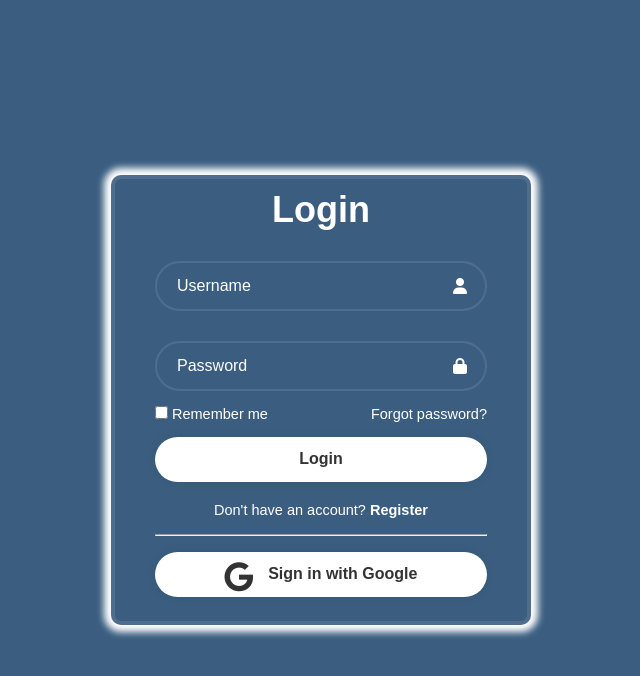
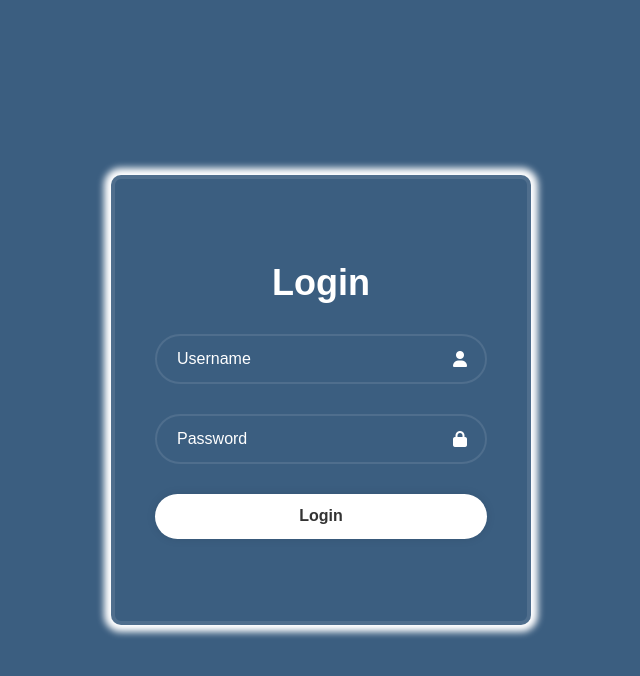
Before and after one commit to Anokxz/Inventory-Management, a Flask app: page /login in a window 1280 px wide. Shown: the top 676 px of the page, without its empty margins (319-959 px from the left). Run offline with Flask 3, Linux system fonts and the light colour scheme.

Commit message:
restructuring

```diff
--- a/app.py
+++ b/app.py
@@ -6,13 +6,13 @@ app = Flask(__name__)
 def index():
     return render_template("index.html")
 
-@app.route("/import_raw_materials")
-def import_raw_materials():
-    return "TODO import_raw_materials"
+@app.route("/import_materials")
+def import_materials():
+    return render_template("import.html")
 
-@app.route("/customize_furniture_degsin")
-def customize_furniture_degsin():
-    return "TODO customize_furniture_degsin"
+@app.route("/customize_design")
+def customize_design():
+    return "TODO customize_design"
 
 @app.route("/available_products")
 def available_products():
@@ -33,28 +33,17 @@ def analysis():
 @app.route("/login", methods=['GET', 'POST'])
 def login():
     if request.method == 'POST':
-        username = request.form.get('username')
-        password = request.form.get('password')
+        username = request.form.get('username').strip()
+        password = request.form.get('password').strip()
 
-        return "todo login"
-        # return redirect(url_for('index'))
 
+        if username == "admin" and password == "admin":
+            # Add this to session storage
+            return redirect('/')
+        return "Display error in login page"
+        return  render_template("login.html", error=True)
     #GET METHOD
     return render_template("login.html")
-
-@app.route('/register', methods=['POST'])
-def register():
-    username = request.form.get('username')
-    email = request.form.get('email')
-    password = request.form.get('password')
-    # Handle registration logic (storing user info in DB)
-    # For now, just redirect to the same page
-    return "todo register"
-
-@app.route('/google-sign-in', methods=['POST'])
-def google_sign_in():
-    # Handle Google Sign-In logic
-    return "google sign-in"
 
 @app.route('/logout')
 def logout():
--- a/templates/index.html
+++ b/templates/index.html
@@ -1,8 +1,8 @@
 {% extends "layout.html" %}
 <!-- Title -->
-{% block title %}LOGIN{% endblock %}
+{% block title %}Inventory{% endblock %}
 
 <!-- Body -->
-{% block body %}
+{% block conent %}
     Hello
 {% endblock %}
--- a/templates/login.html
+++ b/templates/login.html
@@ -24,56 +24,10 @@
             <input type="password" name="password" placeholder="Password" required />
             <i class="fas fa-lock icon"></i>
           </div>
-          <div class="remember-forgot">
-            <label><input type="checkbox" />Remember me</label>
-            <a href="#">Forgot password?</a>
-          </div>
           <button class="button" type="submit">Login</button>
-          <div class="register-link">
-            <p>Don't have an account?
-              <a href="{{ url_for('index', action='register') }}">Register</a>
-            </p>
-            <br>
-            <hr>
-            <br>
-            <button type="submit" class="g" formaction="{{ url_for('google_sign_in') }}">
-              <i class="fab fa-google g-logo"></i> Sign in with Google
-            </button>
           </div>
         </form>
       </div>
-
-      <!-- Register Form -->
-      <div class="form-box register">
-        <form action="{{ url_for('register') }}" method="POST">
-          <h1>Register</h1>
-          <div class="input-box">
-            <input type="text" name="username" placeholder="Username" required />
-            <i class="fas fa-user icon"></i>
-          </div>
-          <div class="input-box">
-            <input type="email" name="email" placeholder="Email" required />
-            <i class="fas fa-envelope icon"></i>
-          </div>
-          <div class="input-box">
-            <input type="password" name="password" placeholder="Password" required />
-            <i class="fas fa-lock icon"></i>
-          </div>
-          <div class="remember-forgot">
-            <label><input type="checkbox" />I agree to the terms & conditions</label>
-          </div>
-          <button class="button" type="submit">Register</button>
-          <div class="register-link">
-            <p>Already have an account?
-              <a href="{{ url_for('index') }}">Login</a>
-            </p>
-            <br>
-            <hr>
-            <br>
-            <button type="submit" class="g" formaction="{{ url_for('google_sign_in') }}">
-              <i class="fab fa-google g-logo"></i> Continue with Google
-            </button>
-          </div>
         </form>
       </div>
 
```
Also changed, not shown: static/navbar.css (+13 -1 lines), templates/import.html (added, +8 -0 lines), templates/layout.html (+6 -5 lines).
